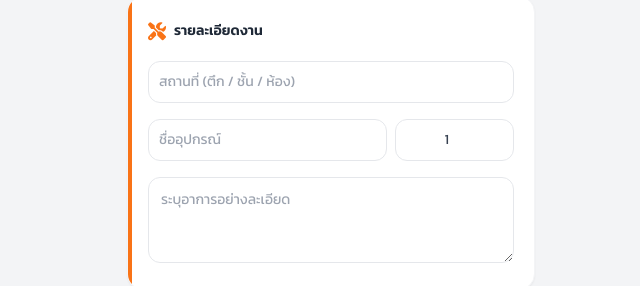
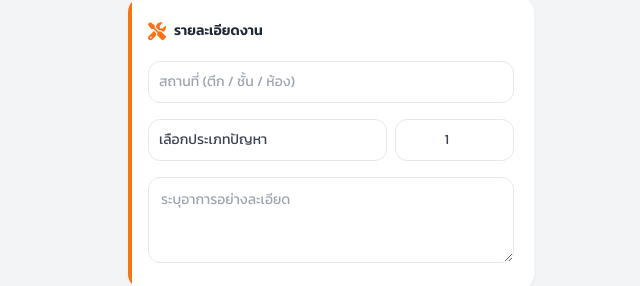
Before and after one commit to WinaiBB32/repair-liff, a plain HTML site: page index.html in a window 1280 px wide. Shown: the part 372-658 px from the top of the page, 309-949 px from the left. Drawn offline with nearby package versions, Linux system fonts and the light colour scheme.

Commit message:
ฟหกฟหกฟหก

```diff
--- a/index.html
+++ b/index.html
@@ -88,8 +88,18 @@
 
           <div class="flex gap-2">
             <div class="w-2/3">
-              <input type="text" id="equip" class="w-full p-2.5 bg-white border border-gray-200 rounded-xl text-sm"
-                placeholder="ชื่ออุปกรณ์" required>
+              <select id="equip"
+                class="w-full p-2.5 bg-white border border-gray-200 rounded-xl text-sm text-gray-700 focus:outline-none focus:border-blue-500 appearance-none"
+                required>
+                <option value="" disabled selected>เลือกประเภทปัญหา</option>
+                <option value="ไฟฟ้า/แสงสว่าง">💡 ไฟฟ้า/แสงสว่าง</option>
+                <option value="ประปา/สุขภัณฑ์">🚰 ประปา/สุขภัณฑ์</option>
+                <option value="เครื่องปรับอากาศ">❄️ เครื่องปรับอากาศ</option>
+                <option value="อาคาร/สถานที่">🏢 อาคาร/สถานที่</option>
+                <option value="ครุภัณฑ์สำนักงาน">🪑 ครุภัณฑ์สำนักงาน</option>
+                <option value="ยานพาหนะ">🚗 ยานพาหนะ</option>
+                <option value="อื่นๆ">🔧 อื่นๆ</option>
+              </select>
             </div>
             <div class="w-1/3">
               <input type="number" id="qty"
```
